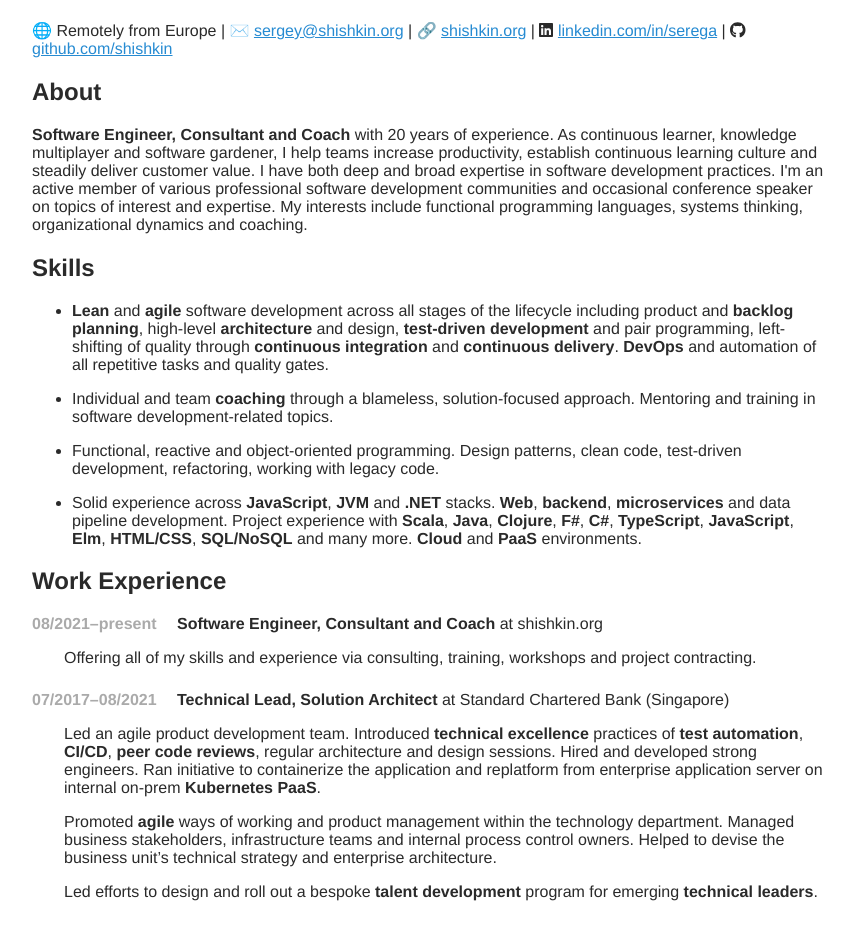
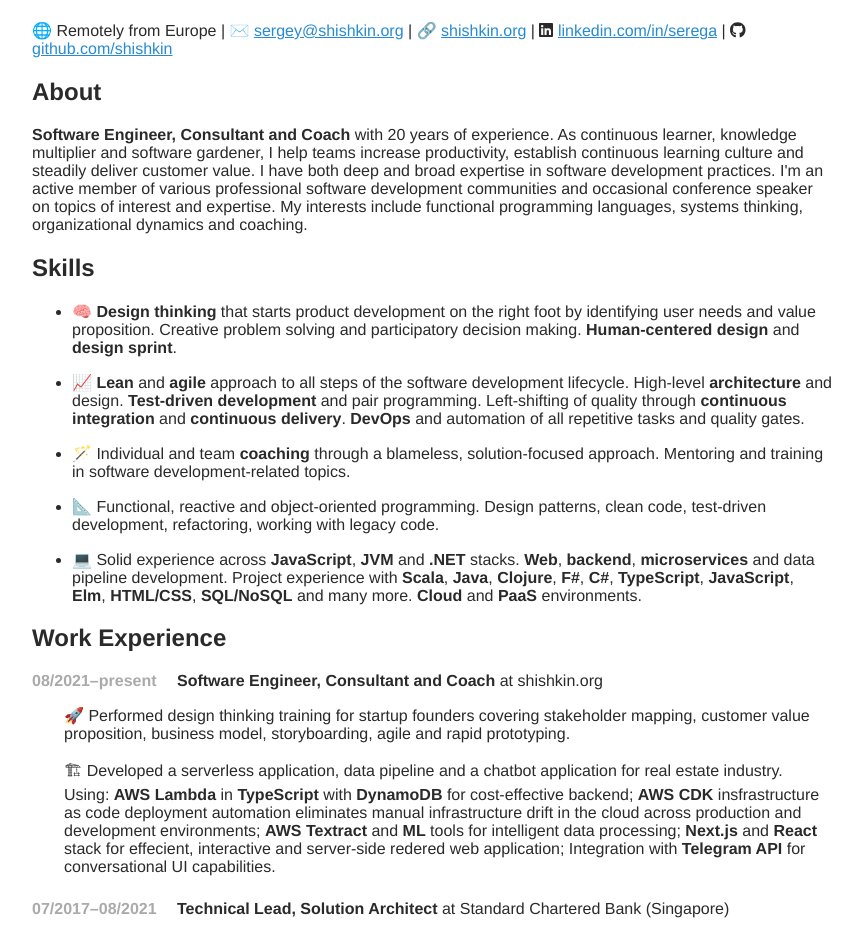
Before and after one commit to shishkin/shishkin-org, a Next.js app: page /CV in a window 1280 px wide. Shown: the part 111-1036 px from the top of the page, without its empty margins (208-1070 px from the left). Built offline with nearby package versions, Linux system fonts and the light colour scheme.

Commit message:
update CV

```diff
--- a/pages/CV.mdx
+++ b/pages/CV.mdx
@@ -12,27 +12,29 @@ import Timeline from "../components/Timeline";
 
 ## About
 
-**Software Engineer, Consultant and Coach** with 20 years
-of experience. As continuous learner, knowledge multiplayer and software
-gardener, I help teams increase productivity, establish continuous
-learning culture and steadily deliver customer value. I have both deep
-and broad expertise in software development practices. I'm an active
-member of various professional software development communities and
-occasional conference speaker on topics of interest and expertise. My
-interests include functional programming languages, systems thinking,
-organizational dynamics and coaching.
+**Software Engineer, Consultant and Coach** with 20 years of experience.
+As continuous learner, knowledge multiplier and software gardener, I help teams increase productivity, establish continuous learning culture and steadily deliver customer value.
+I have both deep and broad expertise in software development practices.
+I'm an active member of various professional software development communities and occasional conference speaker on topics of interest and expertise.
+My interests include functional programming languages, systems thinking, organizational dynamics and coaching.
 
 ## Skills
 
-- **Lean** and **agile** software development across all stages of the lifecycle including product and **backlog planning**, high-level **architecture** and design, **test-driven development** and pair programming, left-shifting of quality through **continuous integration** and **continuous delivery**. **DevOps** and automation of all repetitive tasks and quality gates.
+- 🧠 **Design thinking** that starts product development on the right foot by identifying user needs and value proposition.
+  Creative problem solving and participatory decision making. **Human-centered design** and **design sprint**.
 
-- Individual and team **coaching** through a blameless, solution-focused approach.
+- 📈 **Lean** and **agile** approach to all steps of the software development lifecycle.
+  High-level **architecture** and design. **Test-driven development** and pair programming.
+  Left-shifting of quality through **continuous integration** and **continuous delivery**.
+  **DevOps** and automation of all repetitive tasks and quality gates.
+
+- 🪄 Individual and team **coaching** through a blameless, solution-focused approach.
   Mentoring and training in software development-related topics.
 
-- Functional, reactive and object-oriented programming.
+- 📐 Functional, reactive and object-oriented programming.
   Design patterns, clean code, test-driven development, refactoring, working with legacy code.
 
-- Solid experience across **JavaScript**, **JVM** and **.NET** stacks.
+- 💻 Solid experience across **JavaScript**, **JVM** and **.NET** stacks.
   **Web**, **backend**, **microservices** and data pipeline development.
   Project experience with **Scala**, **Java**, **Clojure**, **F#**, **C#**, **TypeScript**, **JavaScript**, **Elm**, **HTML/CSS**, **SQL/NoSQL** and many more.
   **Cloud** and **PaaS** environments.
@@ -43,25 +45,33 @@ organizational dynamics and coaching.
 
 - <time>08/2021–present</time> **Software Engineer, Consultant and Coach** at shishkin.org
 
-  Offering all of my skills and experience via consulting, training, workshops and project contracting.
+  🚀 Performed design thinking training for startup founders covering stakeholder mapping, customer value proposition, business model, storyboarding, agile and rapid prototyping.
+
+  🏗 Developed a serverless application, data pipeline and a chatbot application for real estate industry.
+  Using:
+  **AWS Lambda** in **TypeScript** with **DynamoDB** for cost-effective backend;
+  **AWS CDK** insfrastructure as code deployment automation eliminates manual infrastructure drift in the cloud across production and development environments;
+  **AWS Textract** and **ML** tools for intelligent data processing;
+  **Next.js** and **React** stack for effecient, interactive and server-side redered web application;
+  Integration with **Telegram API** for conversational UI capabilities.
 
 - <time>07/2017–08/2021</time> **Technical Lead, Solution Architect** at Standard
   Chartered Bank (Singapore)
 
-  Led an agile product development team.
+  🏎 Led an agile product development team.
   Introduced **technical excellence** practices of **test automation**, **CI/CD**, **peer code reviews**, regular architecture and design sessions.
   Hired and developed strong engineers.
   Ran initiative to containerize the application and replatform from enterprise application server on internal on-prem **Kubernetes PaaS**.
 
-  Promoted **agile** ways of working and product management within the technology department.
+  🌱 Promoted **agile** ways of working and product management within the technology department.
   Managed business stakeholders, infrastructure teams and internal process control owners.
   Helped to devise the business unit’s technical strategy and enterprise architecture.
 
-  Led efforts to design and roll out a bespoke **talent development** program for emerging **technical leaders**.
+  🎓 Led efforts to design and roll out a bespoke **talent development** program for emerging **technical leaders**.
 
 - <time>10/2015–04/2017</time> **Data Scientist** at Teralytics (Singapore)
 
-  Reengineered a big data analytics pipeline for performance using **Apache Spark**, **Mesos**, **Parquet**, **HDFS**.
+  🦾 Reengineered a big data analytics pipeline for performance using **Apache Spark**, **Mesos**, **Parquet**, **HDFS**.
   Improved **CI** infrastructure and **development workflow**.
   Driven **technical excellence** in the engineering team, internal and external open-source, and **community engagements**.
   Raised team’s competence with **Scala** and **functional programming**.
```
